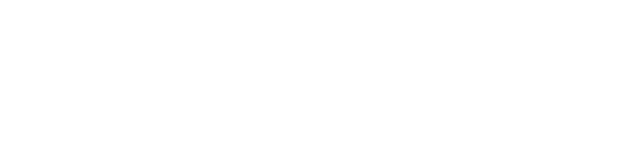
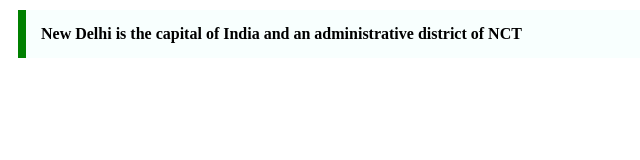
Before and after one commit to acciojob/trivia-manim2903, a website: page main.html in a window 1280 px wide. Shown: the whole page, without its empty margins (0-640 px from the left). Drawn offline with Linux system fonts and the light colour scheme.

Commit message:
created a submission

```diff
--- a/main.html
+++ b/main.html
@@ -8,6 +8,7 @@
 
 <body>
 	<!-- the entire body must be written by student -->
+	<blockquote cite=" https://en.wikipedia.org/wiki/New_Delhi">New Delhi is the capital of India and an administrative district of NCT</blockquote>
     <script type="text/javascript" src="./script.js">
 </script>
 
--- a/styles.css
+++ b/styles.css
@@ -1,2 +1,10 @@
 
 /* Your CSS Code here. */
+blockquote{
+	max-width:600px;
+	margin:10px;
+	padding:15px;
+	border-left:8px solid green;
+	background-color:#f8fffe;
+	font-weight:bold;
+}
```
